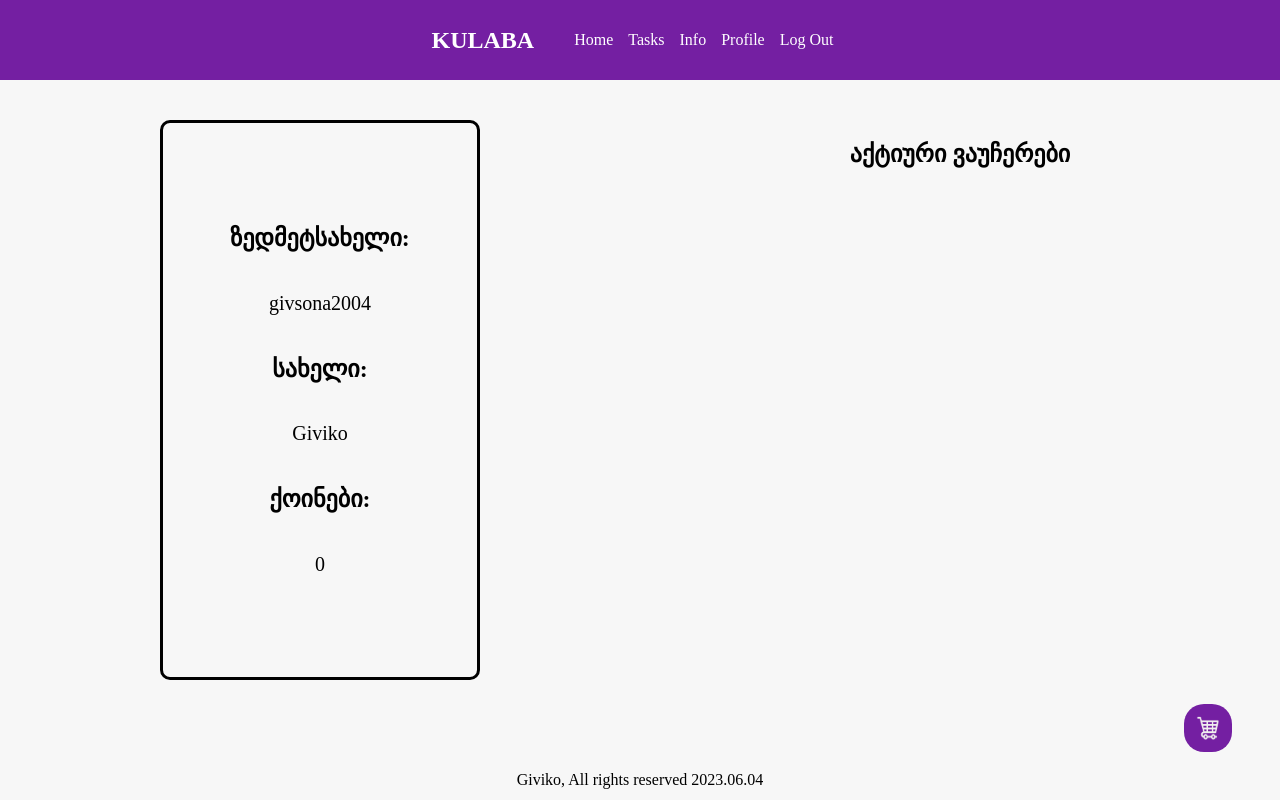
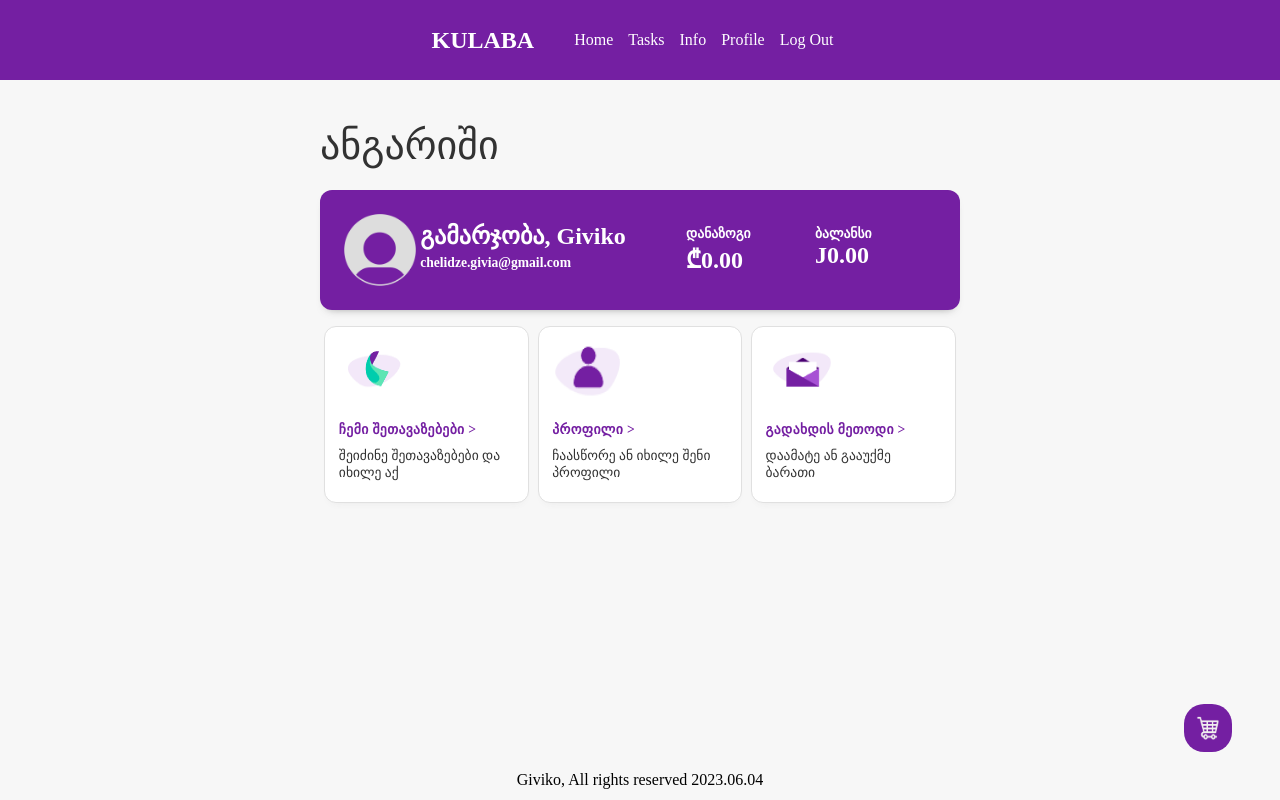
Before and after one commit to Giviko28/Kulaba-App, a PHP site: page /profile.php in a window 1280 px wide. Run offline with PHP 8.4, Linux system fonts and the light colour scheme; a user stored in the database is signed in; data comes from the database, SQL or seed files in the repository.

Commit message:
profile page update, User class update

```diff
--- a/controllers/cardController.php
+++ b/controllers/cardController.php
@@ -31,8 +31,10 @@ class CardController {
                 $errors[] = "Img must be a JPEG";
             }
         }
-        echo json_encode($errors);
-        return;
+        if(!empty($errors)){
+            echo json_encode($errors);
+            return;
+        }
 
         $card = new Card($image, $restaurantName, $shortDesc, $price, $usersid, $category_id, $real_price, $sales_price);
 
--- a/cssfolder/profile.css
+++ b/cssfolder/profile.css
@@ -1,44 +1,131 @@
+* {
+    margin: 0;
+}
 main {
-    display: flex;
-    height: 70vh;
+    height: auto;
     width: 100%;
-    padding-top: 5vh;
+    padding: 3% 25% 0% 25%;
 }
-.description {
-    height: 70vh;
-    width: 50%;
-    display: flex;
-    justify-content: center;
-    align-items: center;
-    flex-direction: column;
+main img {
+    height: 72px;
+    width: 72px;
 }
-.description .descbox {
-    height: 70vh;
-    width: 50%;
-    display: flex;
-    flex-direction: column;
-    justify-content: center;
-    align-items: center;
-    border-style: solid;
-    border-radius: 10px;
-
-}
-.descbox div{
-    display: flex;
-    flex-direction: column;
-    align-items: center;
-    justify-content: center;
-}
-.descbox div p {
-    font-size: 20px;
-}
-.myVouchers {
-    width: 50%;
+.content {
     display: flex;
     flex-direction: column;
 }
-.myVouchers h1 {
+.content p:first-child {
+    font-size: 40px;
+    font-weight: 500;
+    color: rgb(50, 50, 50);
+    line-height: 1.4;
+    margin: 0;
+}
+.description {
+    background-color: #741FA2;
     display: flex;
-    justify-content: center;
     align-items: center;
+    justify-content: space-between;
+    color: white;
+    padding: 1.5em;
+    margin: 1em 0px;
+    border-radius: 12px;
+    box-shadow: rgba(50, 50, 50, 0.6) 0px 5px 10px -7px;
 }
+.details {
+    margin-left: 1.5%;
+}
+.detailsRoot {
+    display: flex;
+    width: 60%;
+}
+.detailsRoot2 {
+    display: flex;
+    justify-content: space-evenly;
+    width: 100%;
+}
+.details h2 {
+    font-size: 1.5em;
+    margin: 8px 0px 4px;
+    white-space: nowrap;
+}
+.details p {
+    font-size: 0.85em;
+    font-weight: 700;
+    letter-spacing: normal;
+    white-space: nowrap;
+    line-height: 1.3;
+}
+.savings h3, .balance h3 {
+    font-size: 0.85em;
+    font-weight: 700;
+}
+.savings p, .balance p {
+    font-size: 1.5em;
+    font-weight: 700;
+}
+
+.settingsNav {
+    display: flex;
+    flex-wrap: wrap;
+    justify-content: space-around;
+}
+.settingsNav > div {
+    background-color: white;
+    box-shadow: rgb(226, 226, 226) 0px 5px 10px -7px;
+    border-radius: 12px;
+    padding: 1em 0.85em;
+    width: 32%;
+    display: flex;
+    flex-direction: column;
+    border:1px solid rgb(224, 224, 224);
+}
+.settingsNav div a {
+    font-size: 0.85em;
+    color: #741FA2;
+    font-weight: bold;
+    line-height: 1.7;
+    letter-spacing: 0.4px;
+    text-decoration: none;
+
+}
+.settingsNav div p {
+    font-size: 0.85em;
+    margin: 5px 0px;
+    color: rgb(50, 50, 50);
+}
+.settingsNav div div {
+    margin-bottom: 1em;
+}
+.settingsNav div div img {
+    height: 55px;
+    width: 70px;
+}
+
+@media screen and (max-width:576px){
+    main{
+        padding: 3% 5%;
+    }
+    .description {
+        flex-direction: column;
+        align-items: flex-start;
+    }
+    .detailsRoot2 {
+        justify-content: flex-start;
+        margin-top: 2%;
+    }
+    .detailsRoot2 .balance {
+        margin-left: 40%;
+    }
+    .savings p, .balance p {
+        font-size: 1.2em;
+    }
+    .settingsNav {
+        flex-wrap: nowrap;
+        flex-direction: column;
+    }
+    .settingsNav > div {
+        width: 100%;
+        margin-top: 3%;
+    }
+}
--- a/profile.php
+++ b/profile.php
@@ -1,32 +1,60 @@
-<?php include "header.php"; ?>
+<?php
+include "header.php";
+require_once "models/user.php";
+require_once "repositories/UserRepository.php";
+if(!isset($_SESSION["userid"])){
+    header("Location: signup.php");
+    exit();
+}
+?>
 <link rel="stylesheet" href="cssfolder/profile.css">
+<main>
+    <div class = "content">
+        <p>ანგარიში</p>
+        <div class = "description">
+            <div class = "detailsRoot">
+                <img src="images/defaultPic.png" alt="">
+                <div class =  "details">
+                    <h2>გამარჯობა, <?php echo $_SESSION["username"]?></h2>
+                    <p><?php echo $_SESSION["usermail"] ?></p>
+                </div>
+            </div>
 
-<main>
-    <section class="description">
-        <div class="descbox">
+            <div class ="detailsRoot2">
+                <div class = "savings">
+                    <h3>დანაზოგი</h3>
+                    <p>₾0.00</p>
+                </div>
+
+                <div class = "balance">
+                    <h3>ბალანსი</h3>
+                    <p>J0.00</p>
+                </div>
+            </div>
+        </div>
+
+        <div class = "settingsNav">
             <div>
-            <h2>ზედმეტსახელი:</h2>
-            <p><?php echo $_SESSION["userUid"] ?> </p>
+                <div><img src="images/Screenshot_43.png" alt=""></div>
+                <a href="">ჩემი შეთავაზებები ></a>
+                <p>შეიძინე შეთავაზებები და იხილე აქ</p>
             </div>
             <div>
-            <h2>სახელი:</h2>
-            <p><?php echo $_SESSION["username"] ?></p>
+                <div><img src="images/Screenshot_44.png" alt=""></div>
+                <a href="">პროფილი ></a>
+                <p>ჩაასწორე ან იხილე შენი პროფილი</p>
             </div>
             <div>
-            <h2>ქოინები:</h2>
-            <p><?php echo $_SESSION["balance"] ?></p>
+                <div><img src="images/Screenshot_45.png" alt=""></div>
+                <a href="">გადახდის მეთოდი ></a>
+                <p>დაამატე ან გააუქმე ბარათი</p>
             </div>
         </div>
-    </section>
 
-    <section class="myVouchers">
-        <h1>აქტიური ვაუჩერები</h1>
-        <div class="activeVouchers">
-
-        </div>
-    </section>
-
+    </div>
 </main>
 
+<script>
+</script>
 
 <?php include "footer.php" ?>
--- a/repositories/CardRepository.php
+++ b/repositories/CardRepository.php
@@ -28,7 +28,8 @@ class CardRepository {
         $sql = "SELECT * FROM cards";
         $stmt = $this->db->prepare($sql);
         if($stmt){
-           $result = $stmt->execute()->get_result();
+           $stmt->execute();
+           $result = $stmt->get_result();
            $cards = [];
            while($row = $result->fetch_assoc()){
                 $card = new Card(
--- /dev/null
+++ b/repositories/UserRepository.php
@@ -0,0 +1,24 @@
+<?php
+
+class UserRepository {
+    private $db;
+
+    public function __construct($db){
+        $this->db = $db;
+    }
+
+    public function getUser($id) {
+        $sql = "SELECT * FROM users WHERE usersid = ?";
+        $stmt = $this->db->prepare($sql);
+        if($stmt){
+            $stmt->bind_param("i", $id);
+            $stmt->execute();
+            $row = $stmt->get_result()->fetch_assoc();
+            $user = new User($row["usersid"], $row["usersName"], $row["usersEmail"], $row["usersUid"], $row["usersPwd"], $row["coins"]);
+            return $user;
+        } else {
+            die("statement error");
+            exit();
+        }
+    }
+}
--- a/uploadPage.php
+++ b/uploadPage.php
@@ -48,7 +48,7 @@
                 }
             } else {
                 echo '
-                <form class="upload" method="POST" action="includes/uploadTest.php" enctype="multipart/form-data">
+                <form class="upload" method="POST" action="includes/uploadCard.php" enctype="multipart/form-data">
                     <input type="text" name="name" placeholder="რესტორანის სახელი:">
                     <input type="text" name="desc" placeholder="მოკლე აღწერა">
                     <input type="number" min="0" max="1000" name="price" placeholder="ფასი">
```
Also changed, not shown: includes/uploadcardOLD.php (deleted, +0 -57 lines), models/user.php (added, +38 -0 lines), images/Screenshot_43.png (added), images/Screenshot_44.png (added), images/Screenshot_45.png (added), images/defaultPic.png (added).
